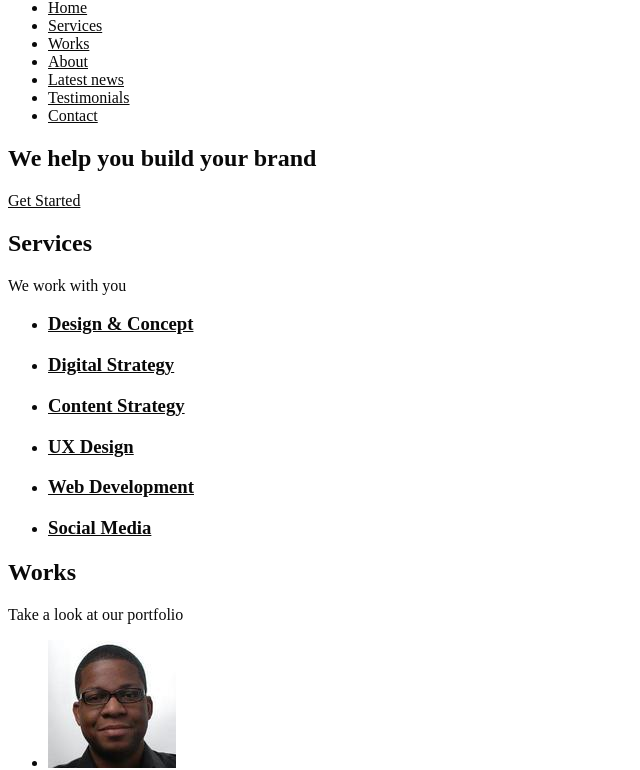
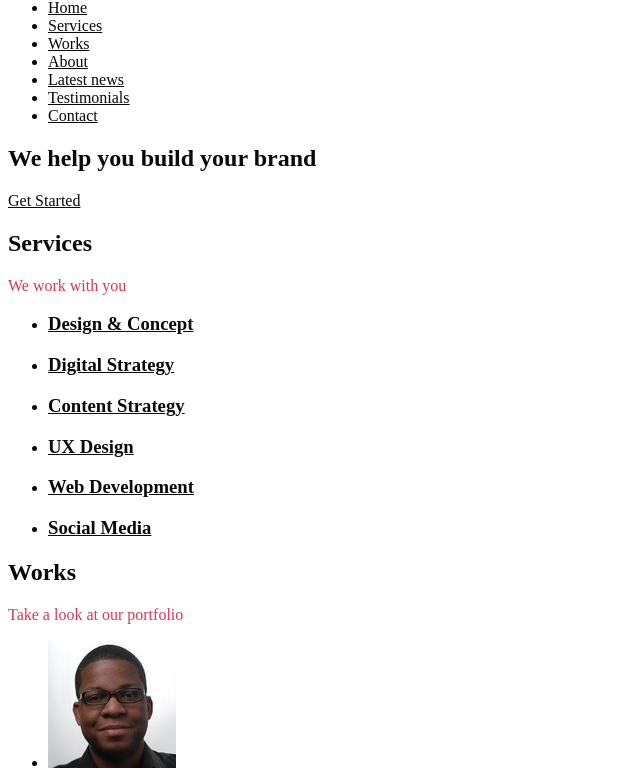
Before and after one commit to matxa/holbertonschool-web_front_end, a plain HTML site: page 0x02-CSS_advanced/index.html in a window 1280 px wide. Shown: the part 69-839 px from the top of the page, without its empty margins (0-640 px from the left). Drawn offline with Linux system fonts and the light colour scheme.

Commit message:
add . to class name

```diff
--- a/0x02-CSS_advanced/styles/2-style.css
+++ b/0x02-CSS_advanced/styles/2-style.css
@@ -12,6 +12,6 @@ body, a {
     display: none;
 }
 
-.card-category, section-tagline {
+.card-category, .section-tagline {
     color: #D73953;
 }
```
